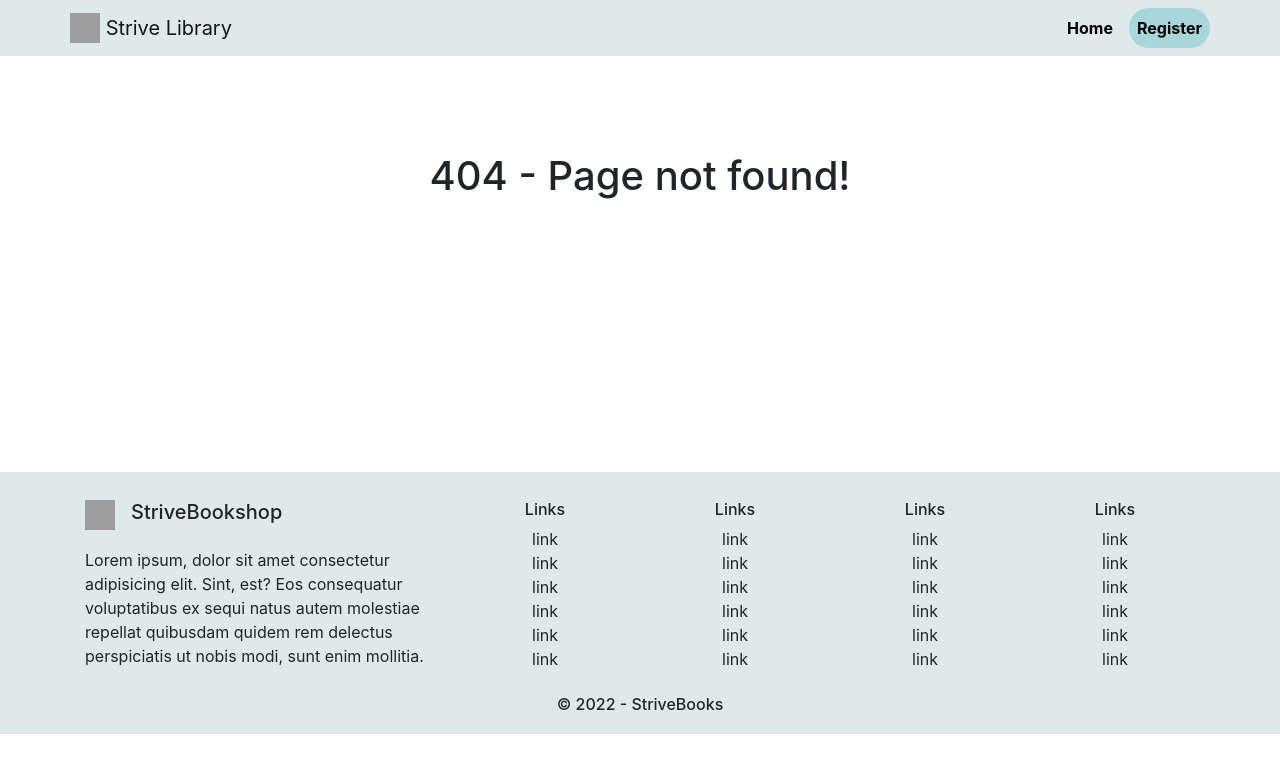
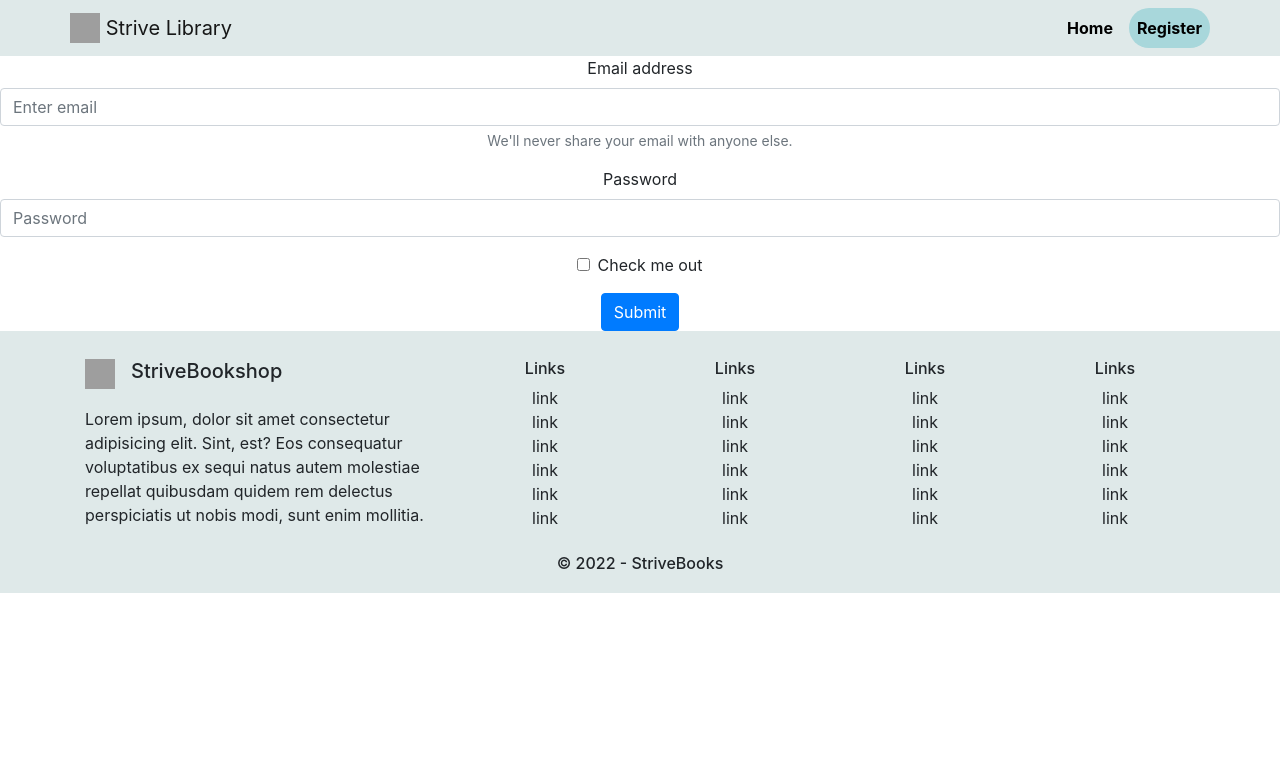
Before and after one commit to RobertaMatera/m4-d3-strive-library, a React (Create React App) app: page /register in a window 1280 px wide. Shown: the top 772 px of the page. Built offline with nearby package versions, Linux system fonts and the light colour scheme; grey boxes are pictures that could not be loaded.

Commit message:
partial refactoring of css

```diff
--- a/src/App.css
+++ b/src/App.css
@@ -36,3 +36,20 @@
     transform: rotate(360deg);
   }
 }
+
+.black-text {
+  color: black !important;
+}
+
+.bg-btn {
+  border-radius: 25px !important;
+  border: none !important;
+}
+
+.light-bg {
+  background-color: #a8d7db;
+}
+
+.bg-welcome {
+  background-color: #17a2b8 !important;
+}
--- a/src/App.jsx
+++ b/src/App.jsx
@@ -7,6 +7,7 @@ import { BrowserRouter, Routes, Route } from "react-router-dom";
 
 import MyNav from "./Components/MyNav";
 import Home from "./Components/Home";
+import Registration from "./Components/Registration";
 import NotFound from "./Components/NotFound";
 import MyFooter from "./Components/MyFooter";
 import { Container, Row, Col } from "react-bootstrap";
@@ -21,8 +22,7 @@ const App = () => {
               <MyNav />
               <Routes>
                 <Route path="/" element={<Home />} />
-                {/*
-                <Route path="/register" element={<Register />} ></Route> */}
+                <Route path="/register" element={<Registration />} />
                 <Route path="*" element={<NotFound />} />
               </Routes>
             </BrowserRouter>
--- a/src/Components/AddComment.jsx
+++ b/src/Components/AddComment.jsx
@@ -80,7 +80,7 @@ const AddComment = ({ asin }) => {
             <option>5</option>
           </Form.Control>
         </Form.Group>
-        <Button variant="primary" type="submit" style={{ borderRadius: "25px", background: "#17A2B8", border:"none" }} className="py-2 px-3">
+        <Button variant="primary" type="submit" className="py-2 px-3 bg-welcome bg-btn">
           Submit
         </Button>
       </Form>
--- a/src/Components/MyNav.jsx
+++ b/src/Components/MyNav.jsx
@@ -21,12 +21,12 @@ const MyNav = () => {
           </Navbar.Brand>
           <Nav className="ml-auto">
           <Link to="/">
-              <div className="nav-link mr-2" style={{ color:"black" }}>
+              <div className="nav-link mr-2 black-text">
                 <b>Home</b>
               </div >
             </Link>
             <Link to="/register">
-              <div className="nav-link" style={{ borderRadius: "25px", background: "#A8D7DB", border:"none", color:"black" }}>
+              <div className="nav-link bg-btn black-text light-bg">
                 <b>Register</b>
               </div >
             </Link>
--- /dev/null
+++ b/src/Components/Registration.jsx
@@ -0,0 +1,35 @@
+import React from "react";
+import { Container, Row, Col, Form, Button } from "react-bootstrap";
+
+const Registration = () => {
+  return (
+    <Container fluid>
+      <Row>
+        <Col>
+          <Form>
+            <Form.Group controlId="formBasicEmail">
+              <Form.Label>Email address</Form.Label>
+              <Form.Control type="email" placeholder="Enter email" />
+              <Form.Text className="text-muted">
+                We'll never share your email with anyone else.
+              </Form.Text>
+            </Form.Group>
+
+            <Form.Group controlId="formBasicPassword">
+              <Form.Label>Password</Form.Label>
+              <Form.Control type="password" placeholder="Password" />
+            </Form.Group>
+            <Form.Group controlId="formBasicCheckbox">
+              <Form.Check type="checkbox" label="Check me out" />
+            </Form.Group>
+            <Button variant="primary" type="submit">
+              Submit
+            </Button>
+          </Form>
+        </Col>
+      </Row>
+    </Container>
+  );
+};
+
+export default Registration;
--- a/src/Components/Welcome.jsx
+++ b/src/Components/Welcome.jsx
@@ -14,7 +14,7 @@ const Welcome = () => {
                             Only the best books of the year!
                         </h4>
                         <div>
-                            <Button id="buy-now-btn" type="submit" variant="info" style={{ borderRadius: "25px", background: "#17A2B8", border:"none" }} className="px-3 py-2">BUY NOW!</Button>{' '}
+                            <Button id="buy-now-btn" type="submit" variant="info" className="px-3 py-2 bg-welcome bg-btn">BUY NOW!</Button>{' '}
                         </div>
                     </div>
                 </Container>
```
